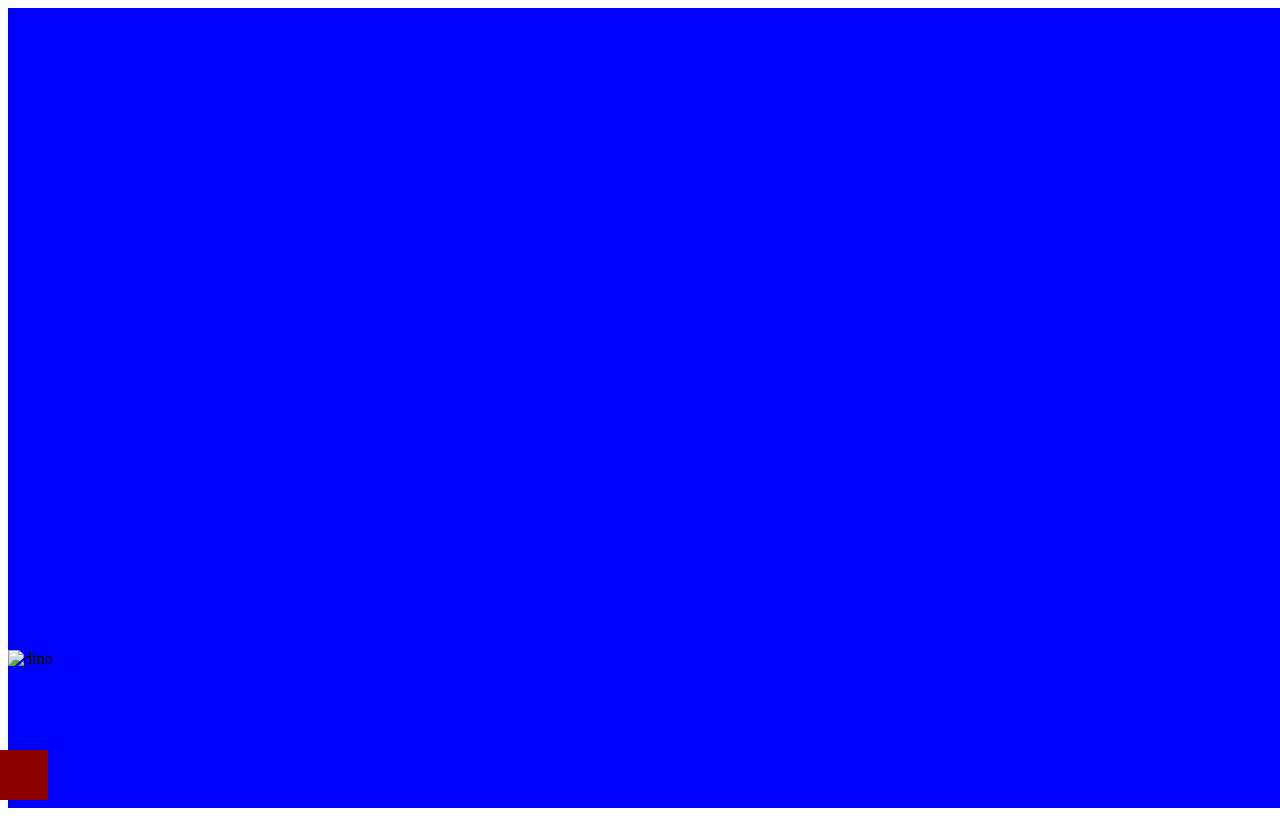
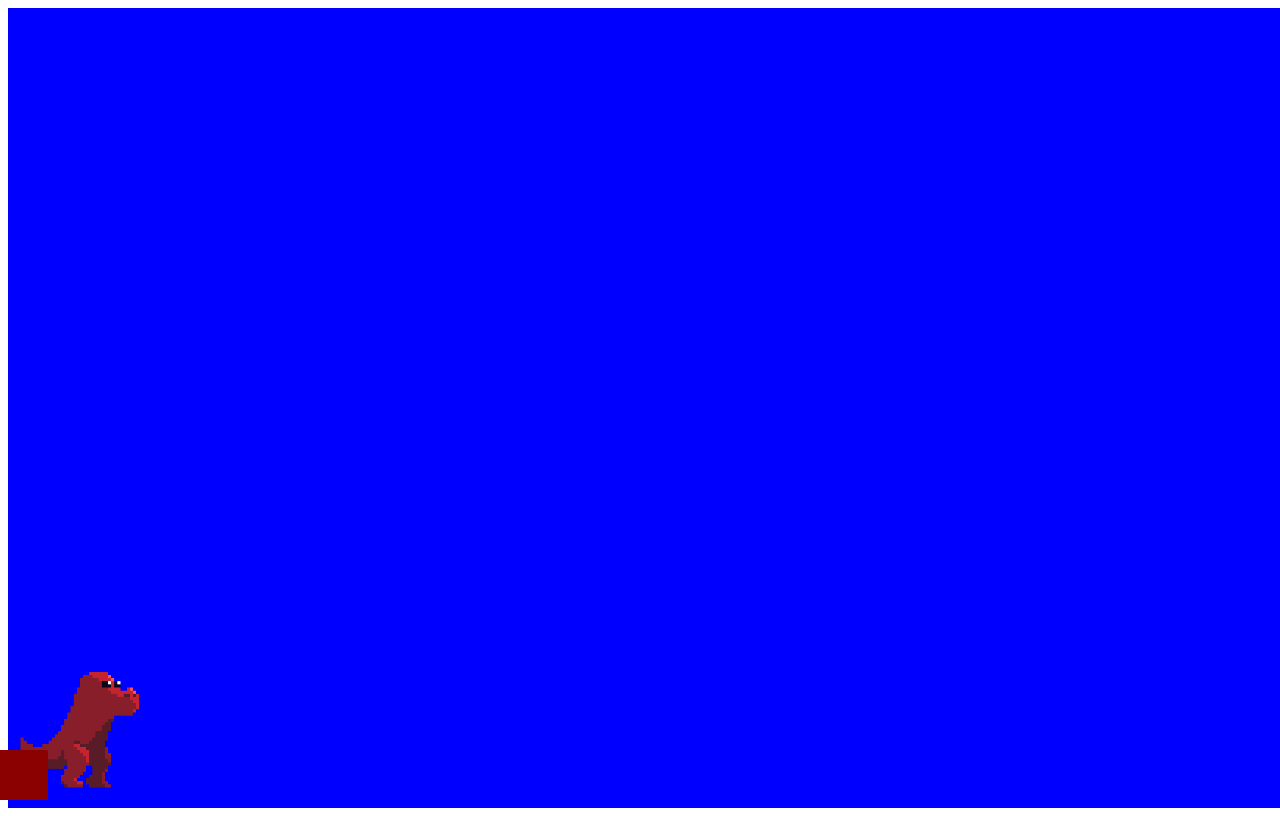
Before and after one commit to Rodrigo8749/jogododino0007, a plain HTML site: page index.html in a window 1280 px wide. Shown: the top 816 px of the page. Drawn offline with Linux system fonts and the light colour scheme.

Commit message:
Update index.html

```diff
--- a/index.html
+++ b/index.html
@@ -8,7 +8,7 @@
 </head>
 <body>
    <div id="gameArea">
-    <img src="dino1.gif" alt="dino" id="dino">
+    <img src="img/dino1.gif" alt="dino" id="dino">
     <div id="obstaculo"> </div>
    </div>
    <script src="script.js"></script>
```
